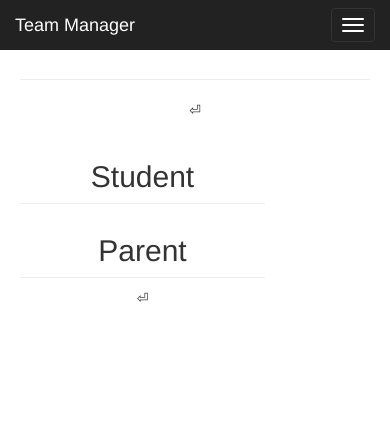
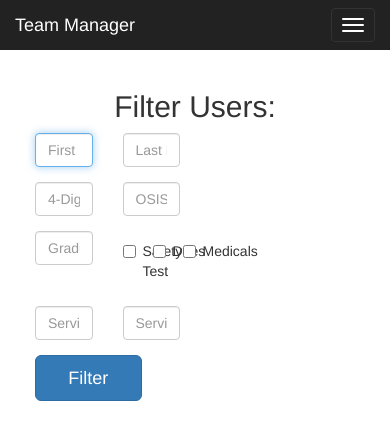
Before and after one commit to elc1798/teammanager.py, a Flask app: template templates/admin_dashboard.html in a window 390 px wide. Shown: the top 440 px of the page. Run offline with Flask 2, Linux system fonts and the light colour scheme; the template is opened without the code that fills it, so the values that code supplies are empty; some libraries are stand-ins or nearby versions.

Commit message:
Add filter form to admin_dashboard

```diff
--- a/templates/admin_dashboard.html
+++ b/templates/admin_dashboard.html
@@ -22,7 +22,7 @@
         <!--[if lt IE 9]>
             <script src="https://oss.maxcdn.com/html5shiv/3.7.2/html5shiv.min.js"></script>
             <script src="https://oss.maxcdn.com/respond/1.4.2/respond.min.js"></script>
-            <![endif]-->
+        <![endif]-->
     </head>
 
     <body>
@@ -55,25 +55,69 @@
                     </ul>
                 </div>
                 <div class="col-sm-offset-3 col-md-offset-2 text-center main">
-                    <h1 class="page-header"> {{ STUDENT["name"] }} </h1>
-
-                    <table style="width:70%">
-                        <tr>
-                            <td>
-                                <h2 class="sub-header"> Student </h2>
-                            </td>
-                            <td> {{ STUDENT["year"] }} </td>
-                            <td> {{ STUDENT["ID"] }} </td>
-                            <td> {{ STUDENT["email"] }} </td>
-                        </tr>
-                        <tr>⏎
-                            <td>
-                                <h2 class="sub-header"> Parent </h2>⏎
-                            </td>
-                            <td> </td>
-                            <br>
-                            <br>
-                        </tr>
+                    <div class="container">
+                        <form method="POST">
+                            <h2>Filter Users:</h2>
+                            <div class="row">
+                                <div class="form-group col-sm-offset-3 col-xs-3">
+                                    <label for="first_name" class="sr-only">First Name</label>
+                                    <input type="text" id="first_name" name="first_name" class="form-control" placeholder="First Name" autofocus>
+                                </div>
+                                <div class="form-group col-xs-3">
+                                    <label for="last_name" class="sr-only">Last Name</label>
+                                    <input type="text" id="last_name" name="last_name" class="form-control" placeholder="Last Name">
+                                </div>
+                            </div>
+                            <div class="row">
+                                <div class="form-group col-sm-offset-3 col-xs-3">
+                                    <label for="sid" class="sr-only">4-Digit ID</label>
+                                    <input type="text" id="sid" name="sid" class="form-control" placeholder="4-Digit ID" autofocus>
+                                </div>
+                                <div class="form-group col-xs-3">
+                                    <label for="osis" class="sr-only">OSIS</label>
+                                    <input type="text" id="osis" name="osis" class="form-control" placeholder="OSIS">
+                                </div>
+                            </div>
+                            <div class="row">
+                                <div class="form-group col-sm-offset-3 col-xs-3">
+                                    <label for="grad_year" class="sr-only">Graduating Year</label>
+                                    <input type="text" id="grad_year" name="grad_year" class="form-control" placeholder="Graduation Year" autofocus>
+                                </div>
+                                <div class="form-group col-xs-1">
+                                    <div class="checkbox">
+                                        <label>
+                                            <input id="safety_test" name="safety_test" type="checkbox" value="yes">Safety Test
+                                        </label>
+                                    </div>
+                                </div>
+                                <div class="form-group col-xs-1">
+                                    <div class="checkbox">
+                                        <label>
+                                            <input id="dues" name="dues" type="checkbox" value="yes">Dues
+                                        </label>
+                                    </div>
+                                </div>
+                                <div class="form-group col-xs-1">
+                                    <div class="checkbox">
+                                        <label>
+                                            <input id="medicals" name="medicals" type="checkbox" value="yes">Medicals
+                                        </label>
+                                    </div>
+                                </div>
+                            </div>
+                            <div class="row">
+                                <div class="form-group col-sm-offset-3 col-xs-3">
+                                    <label for="service_hours_lower" class="sr-only">4-Digit ID</label>
+                                    <input type="text" id="service_hours_lower" name="service_hours_lower" class="form-control" placeholder="Service Hours Lower" autofocus>
+                                </div>
+                                <div class="form-group col-xs-3">
+                                    <label for="service_hours_upper" class="sr-only">Service Hours Upper</label>
+                                    <input type="text" id="service_hours_upper" name="service_hours_upper" class="form-control" placeholder="Service Hours Upper">
+                                </div>
+                            </div>
+                            <button class="btn btn-lg btn-primary col-sm-offset-4 col-xs-4" type="submit">Filter</button>
+                        </form>
+                    </div>
                 </div>
             </div>
         </div>
```
